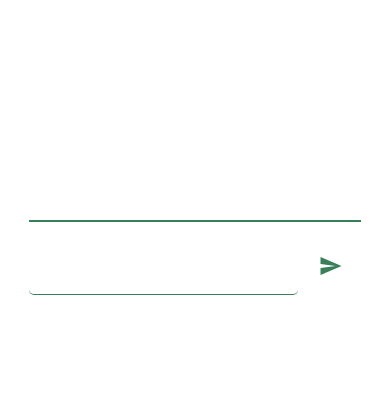
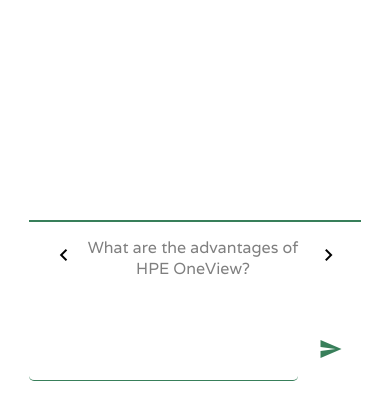
Before and after one commit to ikoojoshi/VIThack, a Flask app: page / in a window 390 px wide. Shown: the part 355-775 px from the top of the page. Run offline with Flask 2, Linux system fonts and the light colour scheme; parts of the project's set-up code (start-up, migrations or seed data) failed here and were passed over; some libraries are stand-ins or nearby versions.

Commit message:
Integrated frontend

```diff
--- a/index.py
+++ b/index.py
@@ -44,6 +44,12 @@
                 questionID=[]
                 visits=[]
                 queries = user['queries'];
+                ques = []
+                for i in range(0,len(questions)):
+                    ques.append({
+                        "questionID":i,
+                        "question":questions[i]
+                    })
                 for i in queries:
                     userID.append(str(user['_id']));
                     questionID.append(i['questionID'])
@@ -58,12 +64,13 @@
                             questionID.append(j['questionID'])
                             visits.append(j['visits'])
                 data = DataFrame({"userID":userID,"questionID":questionID,"visits":visits})
-                queries = generate_recommendations(cookie, 3, data, questions)
+                ques = DataFrame({"questionID":ques})
+                queries = generate_recommendations(cookie, 3, data, ques)
             except:
                 queries=[
                     "What are the advantages of HPE OneView?","What is a software-defined approach to lifecycle management?"
                 ];
-            # answer,queries = find(queries[-1],stop_words,doc_text,answers,questions,ps)
+                # answer,queries = find(queries[-1],stop_words,doc_text,answers,questions,ps)
 
     else:
         user = mongo.db.user.insert_one({"queries":listt});
@@ -96,6 +103,11 @@
             questionID=[]
             visits=[]
             queries = user['queries'];
+            ques = []
+            for i in range(0,len(questions)):
+                ques.append(
+                    {"questionID":i}
+                )
             for i in queries:
                 userID.append(str(user['_id']));
                 questionID.append(i['questionID'])
@@ -110,8 +122,11 @@
                         questionID.append(j['questionID'])
                         visits.append(j['visits'])
             data = DataFrame({"userID":userID,"questionID":questionID,"visits":visits})
-            queries = generate_recommendations(cookie, 3, data, questions)
+            ques = DataFrame({"questionID":ques})
+            queries = generate_recommendations(cookie, 3, data, ques)
+            print(queries);
         except:
+            print('err');
             queries = top;
         done = True;
     else:
--- a/recommendation.py
+++ b/recommendation.py
@@ -72,7 +72,7 @@
     history_s.questionID = history_s.questionID.astype(str)
     question_user = history_s.groupby('userID')['questionID'].apply(lambda x:','.join(x))
 
-    question_user.index = question_user.index.astype(int)
+    question_user.index = question_user.index.astype(str)
     question_by_user = temp.columns[temp[temp.index==user].notna().any()].tolist()
     a = sim_user_m[sim_user_m.index==user].values
     b = a.squeeze().tolist()
--- a/requirements.txt
+++ b/requirements.txt
@@ -7,7 +7,6 @@
 pypdf2
 autocorrect
 nltk
-collections
 pprint
 bs4
 sklearn
--- a/static/style.css
+++ b/static/style.css
@@ -126,6 +126,10 @@
 	width:80%;
 	margin-right: 20px;
 	margin-left:50px;
+	outline:0;
+	font-family: 'Varela', sans-serif;
+	padding-bottom:5px;
+	font-size:15px;
 }
 .sendbut{
 	color:#387f5a;
@@ -150,7 +154,7 @@
 .logopartback{
 	margin-left: 8px;
 	height:37px;
-	background-color:#56b388;
+	background-color:black;
 	width:0px;
 	z-index: 0;
 	position:absolute;
@@ -207,6 +211,11 @@
 	animation: slide 1s;
 }
 
+.vote{
+	padding-left:5px;
+	font-weight: bold;
+}
+
 
 @keyframes slide{
 	from{
@@ -219,9 +228,44 @@
 	}
 }
 
+
+.prev,.next{
+	background-color:white;
+	border:none;
+	width:10%;
+	display:inline-block;
+	vertical-align: top;
+	margin-top:20px;
+	outline:0;
+}
+.siema{
+	width:76%;
+	/*height:100px;*/
+	display:inline-block;
+}
+.siemacont{
+	/*height:110px;*/
+	width:90%;
+	margin:0 auto;
+	display:none;
+}
+.recm{
+	text-align:center;
+	/*width:80%;*/
+	margin:0;
+	margin-top:15px;
+	/*padding: 15px;*/
+	font-family: 'Varela', sans-serif;
+	font-size:16px;
+	opacity:0.5;
+}
+
 @media only screen and (max-width:768px){
 	.smsgtxt,.rmsgtxt{
 		font-size:13px;
+	}
+	.siemacont{
+		display:block;
 	}
 	.convomsgs{
 		height:450px;
@@ -255,9 +299,6 @@
 	.entertxt{
 		margin-left:20px;
 	}
-	.logopart{
-
-	}
 }
 
 @media only screen and (max-width:410px){
@@ -276,4 +317,3 @@
 	.entertxt{
 		margin-left:0px;
 	}
-}
--- a/templates/index.html
+++ b/templates/index.html
@@ -29,6 +29,18 @@
 					<p class="us1">Assistant<span class="time">{{time}}</span></p>
 				</div>
 			</div>
+			<div class="siemacont">
+					<button class="prev"><i class="material-icons">navigate_before</i></button>
+				<div class="siema">
+					{% for da in preview %}
+						<div><p class="recm" onclick='anim(this)'>
+							{{da}}
+						</p></div>
+						{%endfor%}
+
+				</div>
+				<button class="next"><i class="material-icons">navigate_next</i></button>
+			</div>
 
 			<div class="convoinput">
 				<form id="form">
@@ -48,7 +60,12 @@
     {%endfor%}
 </div>
 
-
+<script src="{{ url_for('static', filename='siema.min.js') }}"></script>
+<script>
+	const mySiema = new Siema();
+	document.querySelector('.prev').addEventListener('click', () => mySiema.prev());
+	document.querySelector('.next').addEventListener('click', () => mySiema.next());
+</script>
 <script>
 	function anim(elem) {
 		console.log(elem);
@@ -111,6 +128,7 @@
 								document.getElementsByClassName("right")[0].innerHTML = `	<p class="rechead">
 									Recommended Questions
 								</p>`
+								document.getElementsByClassName('siema')[0].innerHTML = "";
 								mess = data.preview;
 								for(let i=0;i<data.preview.length;i++) {
 									dat = JSON.stringify({i,data:data.preview[i]})
@@ -118,6 +136,10 @@
 									<p class="rec" onclick='anim(this)'>
 										${data.preview[i]}
 									</p>`
+									document.getElementsByClassName("siema")[0].innerHTML += `
+									<div><p class="recm" onclick='anim(this)'>
+										${data.preview[i]}
+									</p></div>`
 								}
 								document.getElementsByClassName("convomsgs")[0].scrollTop = document.getElementsByClassName("convomsgs")[0].scrollHeight;
 								document.getElementsByClassName('logopartback')[0].classList.remove('logoanim');
```
Also changed, not shown: static/siema.min.js (added).
